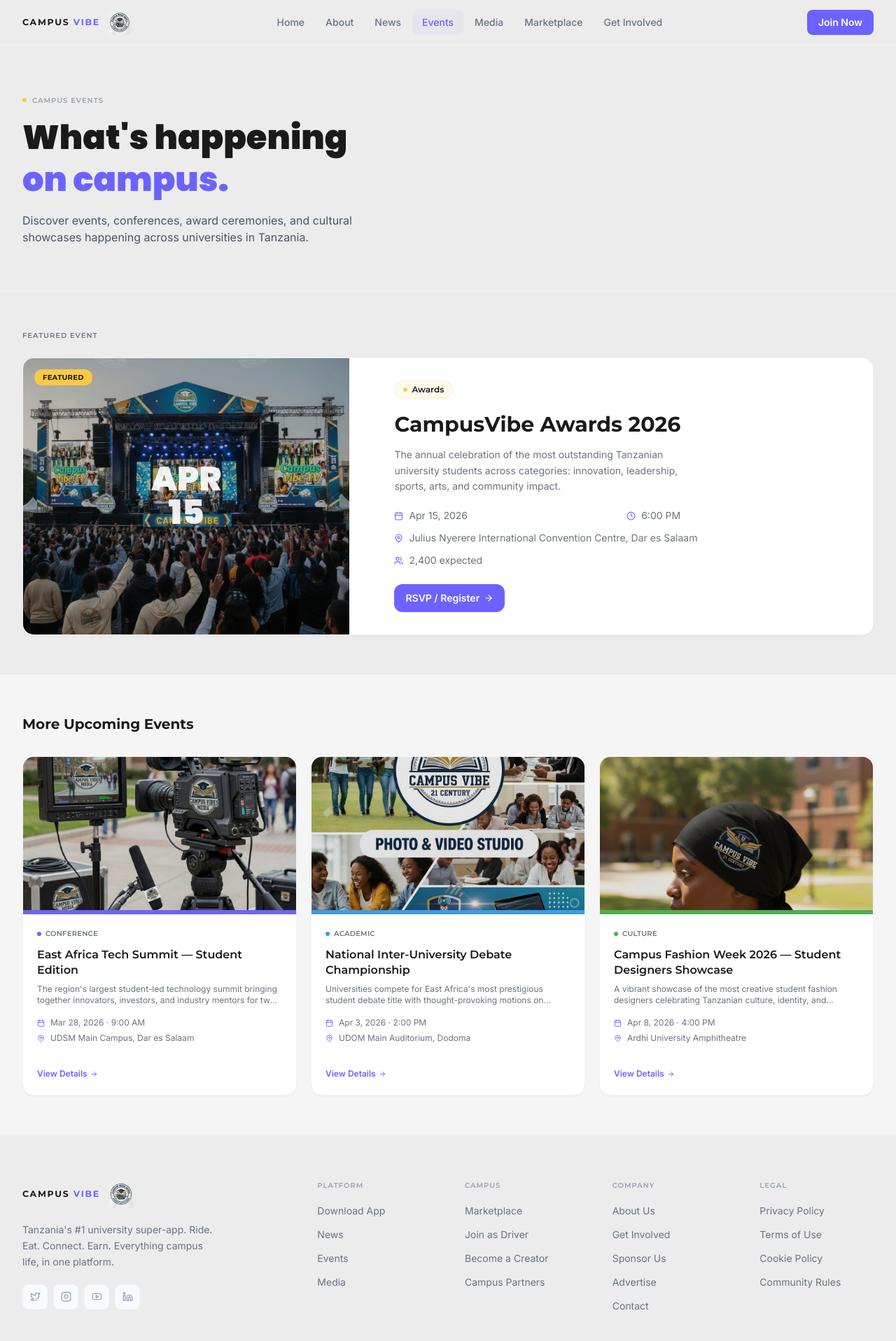
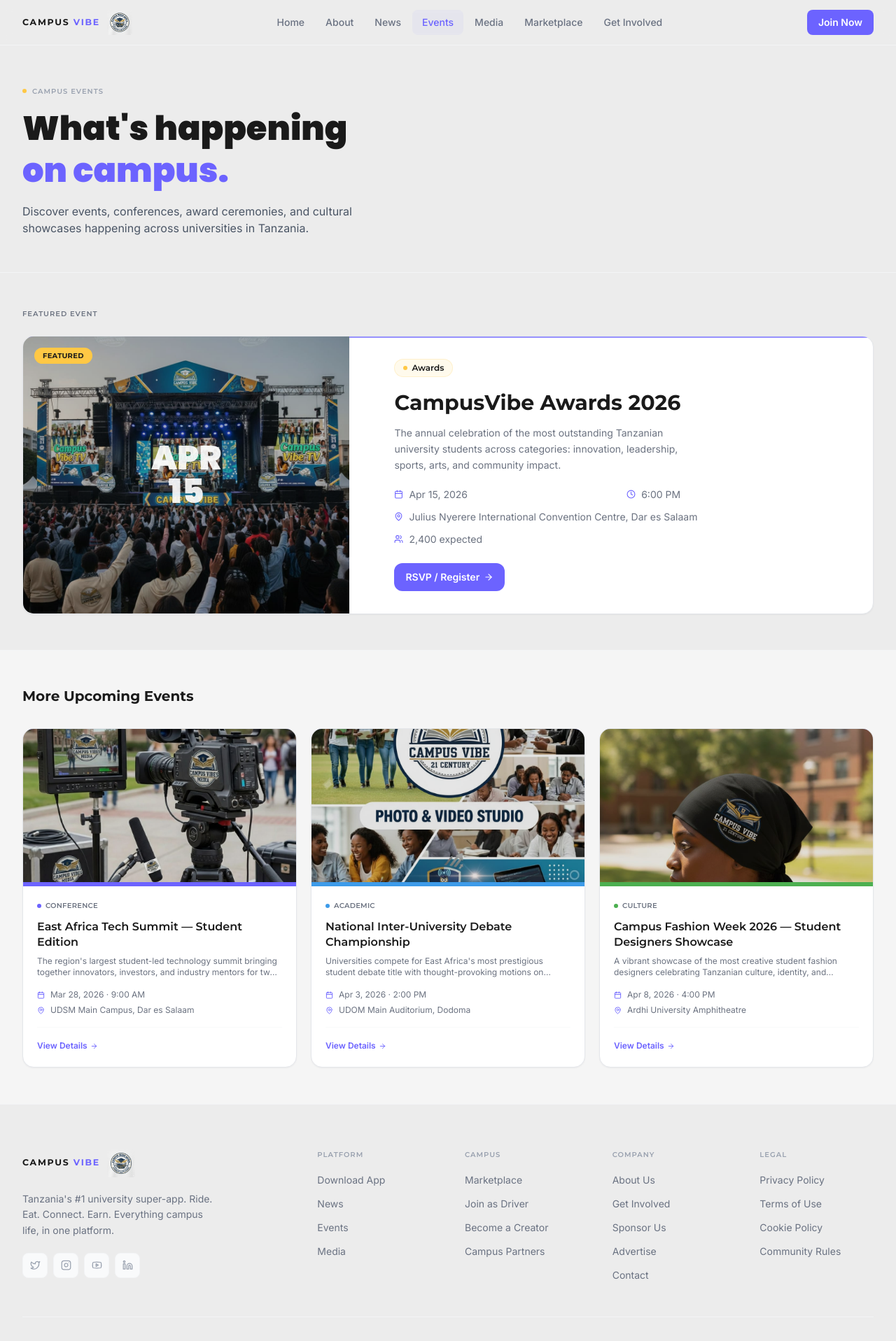
Before and after one commit to Stark-Priver/campusvibe, a Next.js app in the folder campusvibe/: page /events in a window 1280 px wide. Shown: the top 1917 px of the page at 70% size. Built offline with nearby package versions, Linux system fonts and the light colour scheme.

Commit message:
ui: 00000682.sst, 00000697.meta (+53 more) [2026-03-17 12:04:34]

```diff
--- a/campusvibe/src/app/events/page.tsx
+++ b/campusvibe/src/app/events/page.tsx
@@ -32,7 +32,7 @@ export default function EventsPage() {
     <>
       {/* Page hero */}
       <div className="pt-16 bg-[#ECECEC] border-b border-gray-100">
-        <div className="max-w-7xl mx-auto px-4 sm:px-6 lg:px-8 py-16">
+        <div className="max-w-7xl mx-auto px-4 sm:px-6 lg:px-8 section-space-tight">
           <AnimatedSection>
             <span className="inline-flex items-center gap-2 text-[10px] uppercase tracking-widest font-section font-semibold text-gray-400 mb-4">
               <span className="w-1.5 h-1.5 rounded-full bg-accent" />
@@ -52,7 +52,7 @@ export default function EventsPage() {
 
       {/* Featured event */}
       {featured && (
-        <div className="bg-[#ECECEC] py-14 border-b border-gray-100">
+        <div className="bg-[#ECECEC] section-space-tight border-b border-gray-100">
           <div className="max-w-7xl mx-auto px-4 sm:px-6 lg:px-8">
             <AnimatedSection>
               <span className="text-[10px] uppercase tracking-widest font-section font-semibold text-muted mb-6 block">
@@ -60,7 +60,7 @@ export default function EventsPage() {
               </span>
               <Link
                 href={`/events/${featured.slug}`}
-                className="group grid grid-cols-1 lg:grid-cols-5 gap-8 bg-white border border-gray-100 rounded-2xl overflow-hidden card-hover"
+                className="group grid grid-cols-1 lg:grid-cols-5 gap-8 card-pro card-hover"
               >
                 {/* Visual */}
                 <div className="lg:col-span-2 min-h-[200px] relative flex items-center justify-center">
@@ -132,7 +132,7 @@ export default function EventsPage() {
       )}
 
       {/* All other events */}
-      <div className="bg-surface py-14">
+      <div className="bg-surface section-space-tight">
         <div className="max-w-7xl mx-auto px-4 sm:px-6 lg:px-8">
           <AnimatedSection className="mb-8">
             <h2 className="font-section font-bold text-xl text-dark">More Upcoming Events</h2>
@@ -143,7 +143,7 @@ export default function EventsPage() {
               <AnimatedSection key={event.id} delay={0.07 * i}>
                 <Link
                   href={`/events/${event.slug}`}
-                  className="group flex flex-col bg-white border border-gray-100 rounded-2xl overflow-hidden card-hover h-full"
+                  className="group flex flex-col card-pro card-hover h-full"
                 >
                   <div className="relative aspect-video">
                     <Image
--- a/campusvibe/src/app/news/page.tsx
+++ b/campusvibe/src/app/news/page.tsx
@@ -23,7 +23,7 @@ export default function NewsPage() {
     <>
       {/* Page hero */}
       <div className="pt-16 bg-surface">
-        <div className="max-w-7xl mx-auto px-4 sm:px-6 lg:px-8 py-14">
+        <div className="max-w-7xl mx-auto px-4 sm:px-6 lg:px-8 section-space-tight">
           <AnimatedSection>
             <span className="text-[10px] uppercase tracking-widest font-section font-semibold text-muted">
               CampusVibe Media
@@ -69,7 +69,7 @@ export default function NewsPage() {
       </div>
 
       {/* Article grid */}
-      <div className="bg-[#ECECEC] py-14">
+      <div className="bg-[#ECECEC] section-space-tight">
         <div className="max-w-7xl mx-auto px-4 sm:px-6 lg:px-8">
           <div className="grid grid-cols-1 sm:grid-cols-2 lg:grid-cols-3 gap-6">
             {newsArticles.map((article, i) => {
@@ -78,7 +78,7 @@ export default function NewsPage() {
                 <AnimatedSection key={article.id} delay={0.06 * i}>
                   <Link
                     href={`/news/${article.slug}`}
-                    className="group flex flex-col bg-white border border-gray-100 rounded-2xl overflow-hidden card-hover h-full"
+                    className="group flex flex-col card-pro card-hover h-full"
                   >
                     <div className="aspect-video bg-surface relative">
                       <Image
--- a/campusvibe/src/components/home/AwardsBlock.tsx
+++ b/campusvibe/src/components/home/AwardsBlock.tsx
@@ -5,7 +5,7 @@ import { awardsNominees } from "@/lib/data"
 
 export default function AwardsBlock() {
   return (
-    <section className="py-20 bg-[#ECECEC] overflow-hidden border-y border-gray-100">
+    <section className="section-space bg-[#ECECEC] overflow-hidden border-y border-gray-100">
       <div className="max-w-7xl mx-auto px-4 sm:px-6 lg:px-8">
         <div className="grid grid-cols-1 lg:grid-cols-2 gap-12 items-center">
 
@@ -55,7 +55,7 @@ export default function AwardsBlock() {
                 .map((nominee, i) => (
                   <div
                     key={nominee.id}
-                    className="flex items-center gap-4 px-5 py-4 rounded-2xl bg-gray-50 border border-gray-100 hover:bg-white transition-colors"
+                    className="flex items-center gap-4 px-5 py-4 rounded-2xl bg-gray-50 border border-gray-100 card-hover hover:bg-white transition-colors"
                   >
                     {/* Rank */}
                     <span
--- a/campusvibe/src/components/home/GetInvolvedCTA.tsx
+++ b/campusvibe/src/components/home/GetInvolvedCTA.tsx
@@ -40,7 +40,7 @@ const roles = [
 
 export default function GetInvolvedCTA() {
   return (
-    <section className="py-20 bg-surface">
+    <section className="section-space bg-surface">
       <div className="max-w-7xl mx-auto px-4 sm:px-6 lg:px-8">
 
         {/* Section header */}
@@ -61,7 +61,7 @@ export default function GetInvolvedCTA() {
           {roles.map((role, i) => (
             <AnimatedSection key={role.title} delay={0.08 * i}>
               <div
-                className={`group flex flex-col h-full bg-white border rounded-2xl p-6 card-hover ${role.accent}`}
+                className={`group flex flex-col h-full card-pro p-6 card-hover ${role.accent}`}
               >
                 <div className={`w-11 h-11 rounded-xl flex items-center justify-center mb-5 ${role.iconBg}`}>
                   <role.icon size={20} className={role.iconColor} strokeWidth={2} />
--- a/campusvibe/src/components/home/MarketplacePreview.tsx
+++ b/campusvibe/src/components/home/MarketplacePreview.tsx
@@ -13,7 +13,7 @@ const conditionColor: Record<string, string> = {
 
 export default function MarketplacePreview() {
   return (
-    <section className="py-20 bg-surface">
+    <section className="section-space bg-surface">
       <div className="max-w-7xl mx-auto px-4 sm:px-6 lg:px-8">
 
         {/* Section header */}
@@ -41,7 +41,7 @@ export default function MarketplacePreview() {
         <div className="grid grid-cols-1 sm:grid-cols-2 lg:grid-cols-4 gap-5">
           {marketplaceItems.map((item, i) => (
             <AnimatedSection key={item.id} delay={0.07 * i}>
-              <div className="group flex flex-col bg-white border border-gray-100 rounded-2xl overflow-hidden card-hover h-full">
+              <div className="group flex flex-col card-pro card-hover h-full">
 
                 {/* Thumbnail placeholder */}
                 <div className="aspect-square bg-gradient-to-br from-gray-100 to-gray-50 relative flex items-center justify-center">
```
Also changed, not shown: campusvibe/src/app/marketplace/page.tsx (+4 -4 lines).
